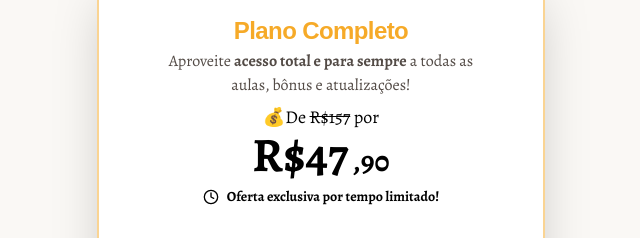
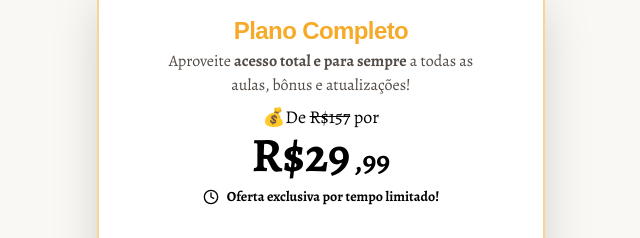
Before and after one commit to guitec2025/acervocompleto, a Next.js app: page / in a window 1280 px wide. Shown: the part 3580-3818 px from the top of the page, without its empty margins (319-959 px from the left). Built offline with nearby package versions, Linux system fonts and the light colour scheme; a web font is replaced by a local one.

Commit message:
R$47,90 mude para 29,99 por favor!

```diff
--- a/src/components/landing/pricing.tsx
+++ b/src/components/landing/pricing.tsx
@@ -46,8 +46,8 @@ export function Pricing() {
             <div className="mt-4 text-center">
                 <p className="text-lg text-black">💰De <span className="line-through">R$157</span> por</p>
                 <div className="flex items-baseline justify-center gap-1">
-                    <span className="text-5xl font-extrabold text-black"><b>R$47</b></span>
-                    <span className="text-3xl font-extrabold text-black"><b>,90</b></span>
+                    <span className="text-5xl font-extrabold text-black"><b>R$29</b></span>
+                    <span className="text-3xl font-extrabold text-black"><b>,99</b></span>
                 </div>
                  <p className="text-sm text-black flex items-center gap-2 justify-center mt-2 font-bold">
                     <svg xmlns="http://www.w3.org/2000/svg" width="16" height="16" viewBox="0 0 24 24" fill="none" stroke="currentColor" strokeWidth="2" strokeLinecap="round" strokeLinejoin="round" className="lucide lucide-clock"><circle cx="12" cy="12" r="10"/><polyline points="12 6 12 12 16 14"/></svg>
```
